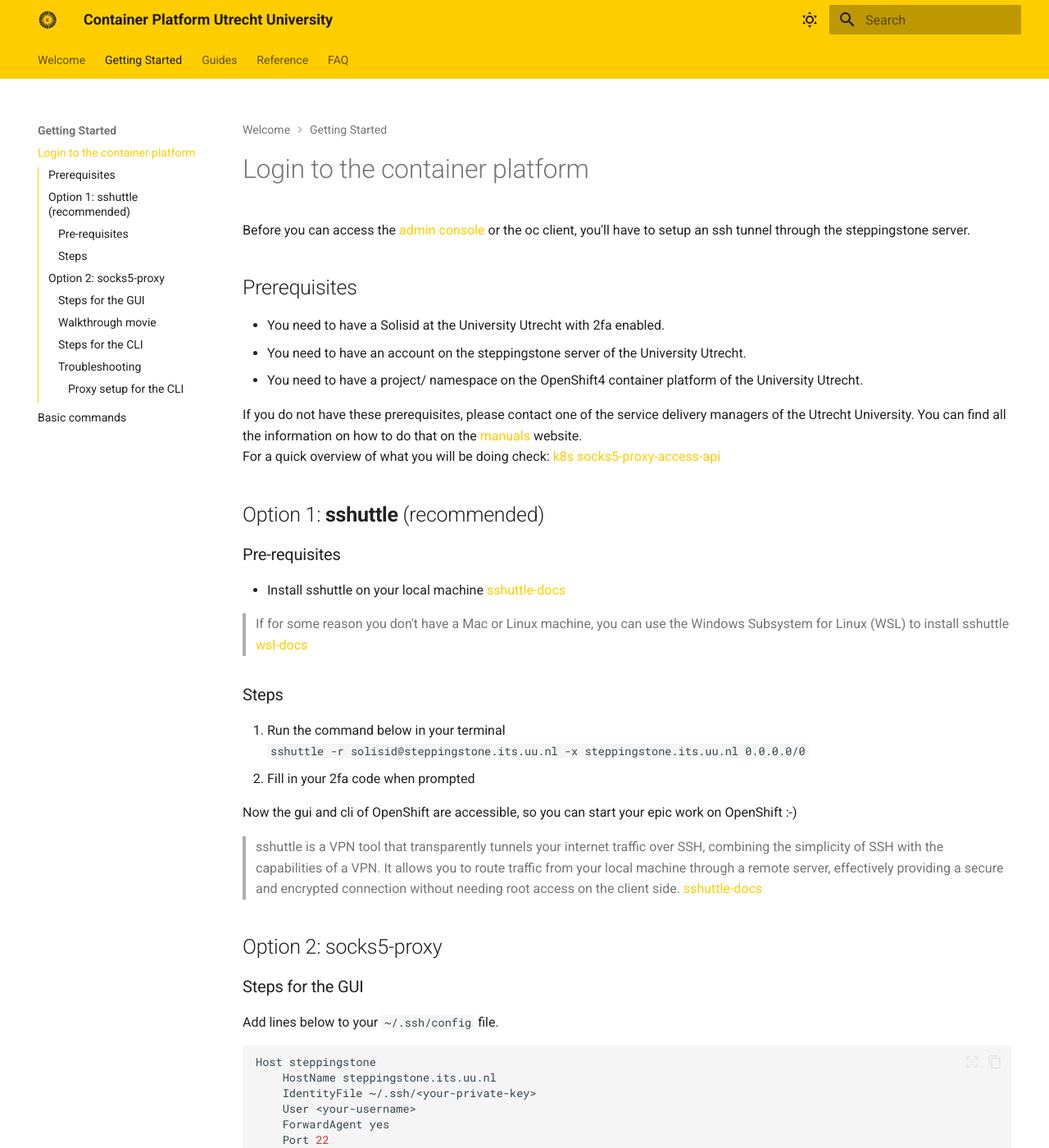
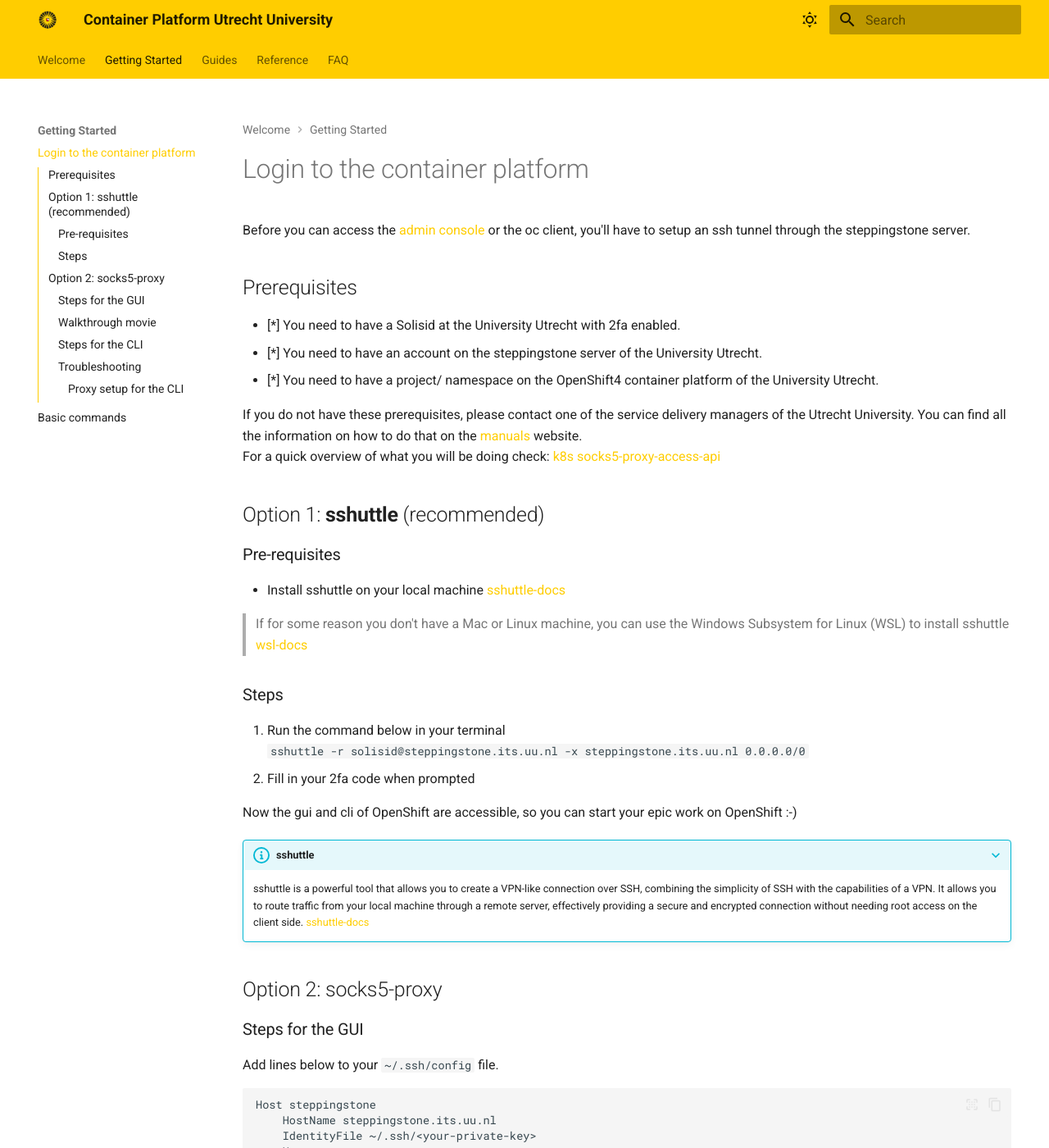
Before and after one commit to UtrechtUniversity/containerplatform-docs, an MkDocs documentation site: the page built from docs/content/basics/login.md, in a window 1280 px wide and 1400 px high. Shown: the whole window at 82% size. Built offline with MkDocs 1.6.1 and Material for MkDocs 9.7.7, drawn with Linux system fonts in a browser that asks for light colours.

Commit message:
use info on login info page

```diff
--- a/docs/content/basics/login.md
+++ b/docs/content/basics/login.md
@@ -1,9 +1,9 @@
 Before you can access the <a href="https://console.cp.its.uu.nl" target="_blank">admin console</a> or the oc client, you'll have to setup an ssh tunnel through the steppingstone server.
 
 ## Prerequisites
-- You need to have a Solisid at the University Utrecht with 2fa enabled.
-- You need to have an account on the steppingstone server of the University Utrecht.
-- You need to have a project/ namespace on the OpenShift4 container platform of the University Utrecht.
+- [*] You need to have a Solisid at the University Utrecht with 2fa enabled.
+- [*] You need to have an account on the steppingstone server of the University Utrecht.
+- [*] You need to have a project/ namespace on the OpenShift4 container platform of the University Utrecht.
 
 If you do not have these prerequisites, please contact one of the service delivery managers of the Utrecht University.
 You can find all the information on how to do that on the <a href="https://manuals.uu.nl" target="_blank">manuals</a>
@@ -26,10 +26,12 @@
 2. Fill in your 2fa code when prompted
 
 Now the gui and cli of OpenShift are accessible, so you can start your epic work on OpenShift :-)
-> sshuttle is a VPN tool that transparently tunnels your internet traffic over SSH, combining the simplicity of SSH with
-> the capabilities of a VPN. It allows you to route traffic from your local machine through a remote server, effectively
-> providing a secure and encrypted connection without needing root access on the client
-> side. <a href="https://sshuttle.readthedocs.io/en/stable/usage.html" target="_blank">sshuttle-docs</a>
+
+???+ info "sshuttle"
+    sshuttle is a powerful tool that allows you to create a VPN-like connection over SSH, combining the simplicity of SSH
+    with the capabilities of a VPN. It allows you to route traffic from your local machine through a remote server,
+    effectively providing a secure and encrypted connection without needing root access on the client side.
+    <a href="https://sshuttle.readthedocs.io/en/stable/usage.html" target="_blank">sshuttle-docs</a>
 
 ## Option 2: socks5-proxy
 
```
